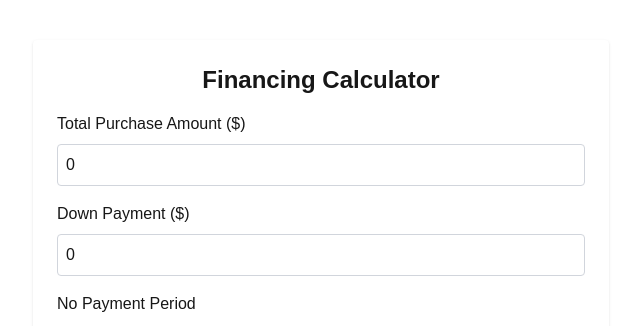
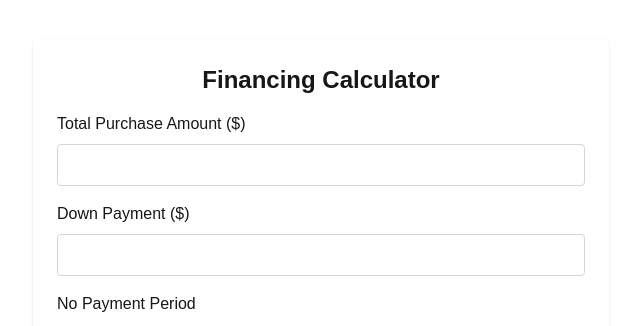
Before and after one commit to stgrky/d2d-sales-calculator, a Next.js app: page /financing in a window 1280 px wide. Shown: the top 326 px of the page, without its empty margins (319-959 px from the left). Built offline with nearby package versions, Linux system fonts and the light colour scheme.

Commit message:
save changes before rebase

```diff
--- a/src/app/financing/page.tsx
+++ b/src/app/financing/page.tsx
@@ -4,8 +4,8 @@ import { useState } from "react";
 import Head from "next/head";
 
 const FinancingPortal: React.FC = () => {
-  const [amount, setAmount] = useState<number>(0);
-  const [downPayment, setDownPayment] = useState<number>(0);
+  const [amount, setAmount] = useState<string>("");
+  const [downPayment, setDownPayment] = useState<string>("");
   const [planType, setPlanType] = useState<"45" | "180">("45");
   const [selectedTerm, setSelectedTerm] = useState<number>(120);
 
@@ -24,15 +24,12 @@ const FinancingPortal: React.FC = () => {
     },
   };
 
-  const effectiveAmount = Math.max(amount - downPayment, 0);
+  const parsedAmount = parseFloat(amount) || 0;
+  const parsedDownPayment = parseFloat(downPayment) || 0;
+  const effectiveAmount = Math.max(parsedAmount - parsedDownPayment, 0);
   const currentPlan = plans[planType][selectedTerm];
   const isWithinRange = currentPlan && effectiveAmount >= currentPlan.min && effectiveAmount <= currentPlan.max;
   const monthlyPayment = currentPlan ? effectiveAmount * currentPlan.paymentFactor : 0;
-  const handleNumericInput = (value: string) => {
-    const numeric = value.replace(/^0+(?=\d)/, "");
-    return parseFloat(numeric) || 0;
-  };
-
 
   return (
     <>
@@ -44,17 +41,19 @@ const FinancingPortal: React.FC = () => {
 
         <label className="block mb-2 font-medium">Total Purchase Amount ($)</label>
         <input
-          type="number"
+          type="text"
+          inputMode="numeric"
           value={amount}
-          onChange={(e) => setAmount(parseFloat(e.target.value) || 0)}
+          onChange={(e) => setAmount(e.target.value.replace(/^0+(?=\d)/, ""))}
           className="w-full p-2 border border-gray-300 rounded mb-4"
         />
 
         <label className="block mb-2 font-medium">Down Payment ($)</label>
         <input
-          type="number"
+          type="text"
+          inputMode="numeric"
           value={downPayment}
-          onChange={(e) => setDownPayment(parseFloat(e.target.value) || 0)}
+          onChange={(e) => setDownPayment(e.target.value.replace(/^0+(?=\d)/, ""))}
           className="w-full p-2 border border-gray-300 rounded mb-4"
         />
 
```
